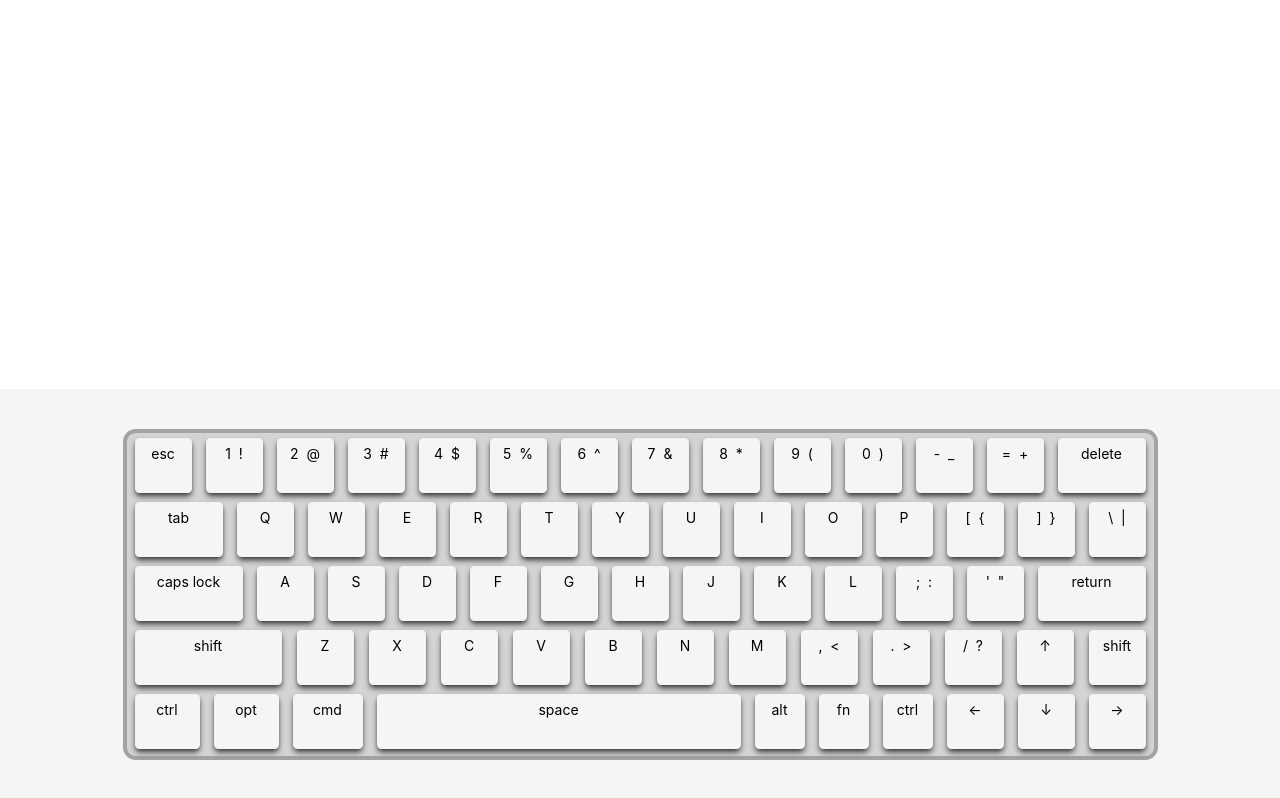
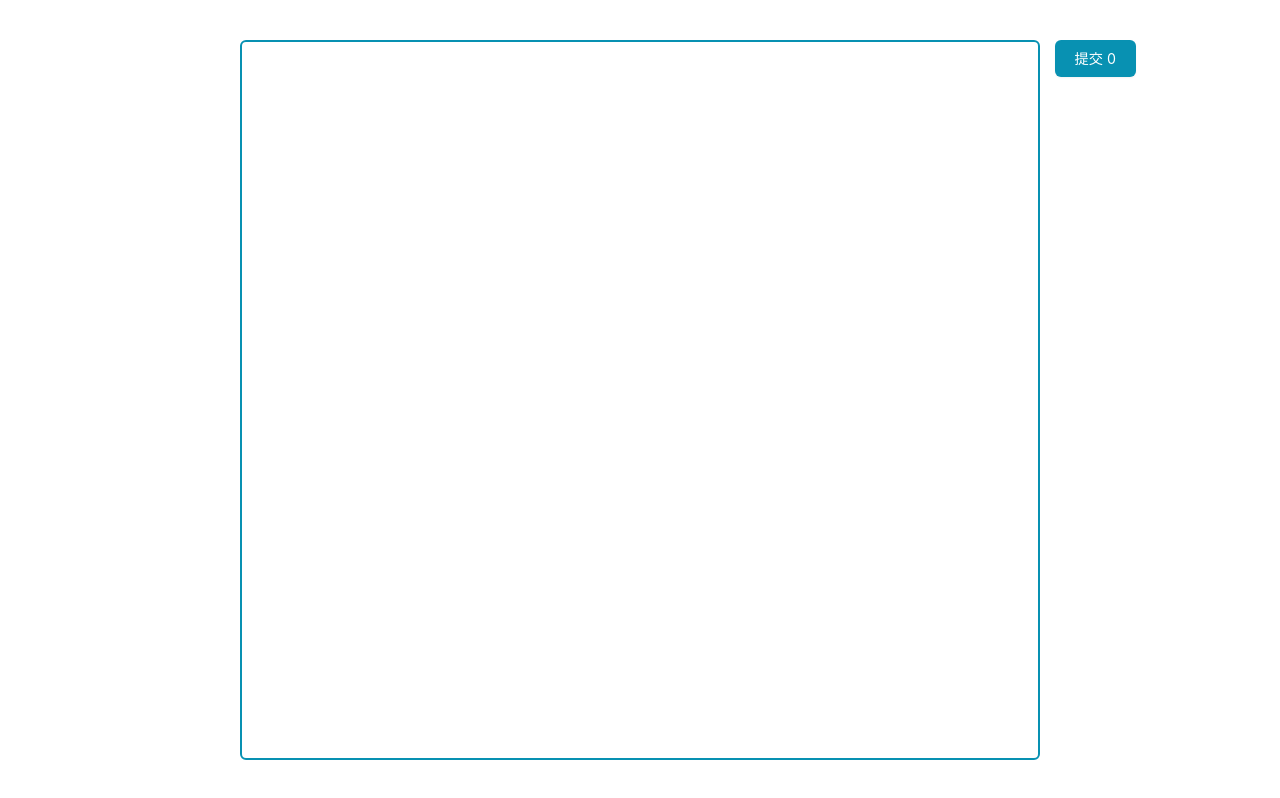
Before and after one commit to cyejing/chatter, a Vue app: page / in a window 1280 px wide. Built offline with nearby package versions, Linux system fonts and the light colour scheme.

Commit message:
feat: 添加状态例子

```diff
--- a/src/NewApp.vue
+++ b/src/NewApp.vue
@@ -1,9 +1,9 @@
 <script setup lang="ts">
-import Keyboard from './components/Keyboard.vue';
+import HomeInput from './components/HomeInput.vue'
+import Keyboard from './components/Keyboard.vue'
 </script>
 <template>
-    <div class="fixed w-full bg-neutral-100 bottom-0">
-        <Keyboard />
-    </div>
+  <HomeInput></HomeInput>
+  <!-- <Keyboard /> -->
 </template>
 <style scoped></style>
--- a/src/components/HomeInput.vue
+++ b/src/components/HomeInput.vue
@@ -1,7 +1,17 @@
-<script setup lang="ts"></script>
+<script setup lang="ts">
+import { useCounterStore } from '@/stores/counter'
+
+const conter = useCounterStore()
+</script>
 <template>
-    <div class="mx-auto bg-neutral-800 w-800 h-screen">
-        <textarea class="border-slate-300 w-700" />
-    </div>
+  <div class="mx-auto w-800 h-screen py-10 relative">
+    <textarea
+      class="border-2 border-cyan-600 p-1 rounded-md w-full h-full focus:border-cyan-400 focus-visible:border-cyan-400"
+      style="resize: none"
+    />
+    <button class="absolute -right-24 bg-cyan-600 text-white rounded-md shadow-sm px-5 py-2" @click="conter.increment">
+      提交 {{ conter.doubleCount }}
+    </button>
+  </div>
 </template>
 <style scoped></style>
--- a/src/components/Keyboard.vue
+++ b/src/components/Keyboard.vue
@@ -41,7 +41,7 @@ const keys = [
   { key: 'K', style: 'width: ' + normal_key_width },
   { key: 'L', style: 'width: ' + normal_key_width },
   { key: ';&nbsp;&nbsp;:', style: 'width: ' + normal_key_width },
-  { key: "'&nbsp;&nbsp;\"", style: 'width: ' + normal_key_width },
+  { key: '\'&nbsp;&nbsp;"', style: 'width: ' + normal_key_width },
   { key: 'return', style: 'width: 108px' },
   { key: 'shift', style: 'margin-left:0;width: 147px' },
   { key: 'Z', style: 'margin-left:' + last_margin + 'width: ' + normal_key_width },
@@ -69,9 +69,11 @@ const keys = [
 ]
 </script>
 <template>
-  <div class="keyboard">
-    <div v-for="k in keys" class="key" :style="k.style">
-      <span class="noselect" v-html="k.key"></span>
+  <div class="fixed w-full bg-neutral-100 bottom-0">
+    <div class="keyboard">
+      <div v-for="k in keys" class="key" :style="k.style">
+        <span class="noselect" v-html="k.key"></span>
+      </div>
     </div>
   </div>
 </template>
--- a/src/main.ts
+++ b/src/main.ts
@@ -11,6 +11,6 @@ import './assets/main.css'
 const app = createApp(App)
 
 app.use(createPinia())
-// app.use(router)
+app.use(router)
 
 app.mount('#app')
--- /dev/null
+++ b/src/stores/content.ts
@@ -0,0 +1,13 @@
+import { ref, computed } from 'vue'
+import { defineStore } from 'pinia'
+
+export const useContentStore = defineStore('content', () => {
+  const count = ref(0)
+  const doubleCount = computed(() => count.value * 2)
+
+  function increment() {
+    count.value++
+  }
+
+  return { count, doubleCount, increment }
+})
```
